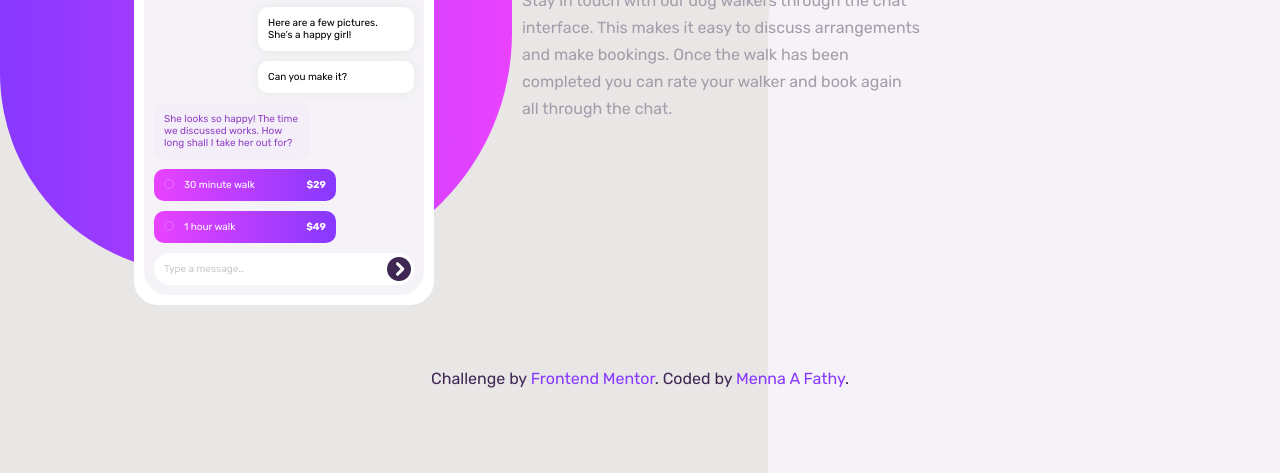
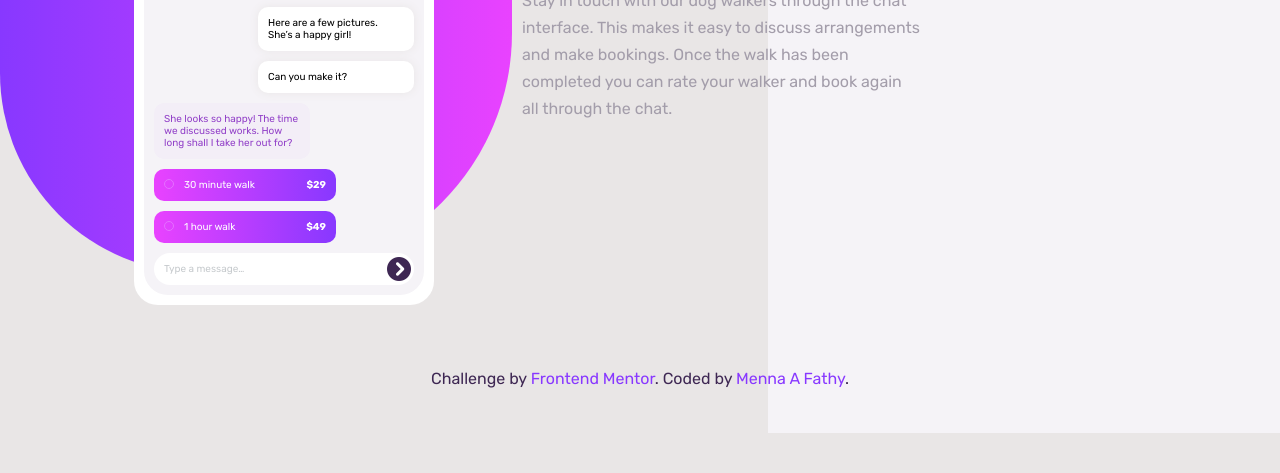
Before and after one commit to mennaAFathy1014/chat-app-css-illustration, a plain HTML site: page index.html in a window 1280 px wide. Shown: the part 367-840 px from the top of the page. After the commit the page ends 800 px from the top, so only its background shows below. Drawn offline with Linux system fonts and the light colour scheme.

Commit message:
Update main.css

```diff
--- a/css/main.css
+++ b/css/main.css
@@ -85,7 +85,7 @@ body::before{
     width: 40%;
     height: 80%;
     background-color: hsl(270, 20%, 96%);
-    bottom: -2.5rem;
+    bottom: 0;
     right: 0;
     z-index: -1;
     border-radius: 12.5rem 0 0 0;
```
